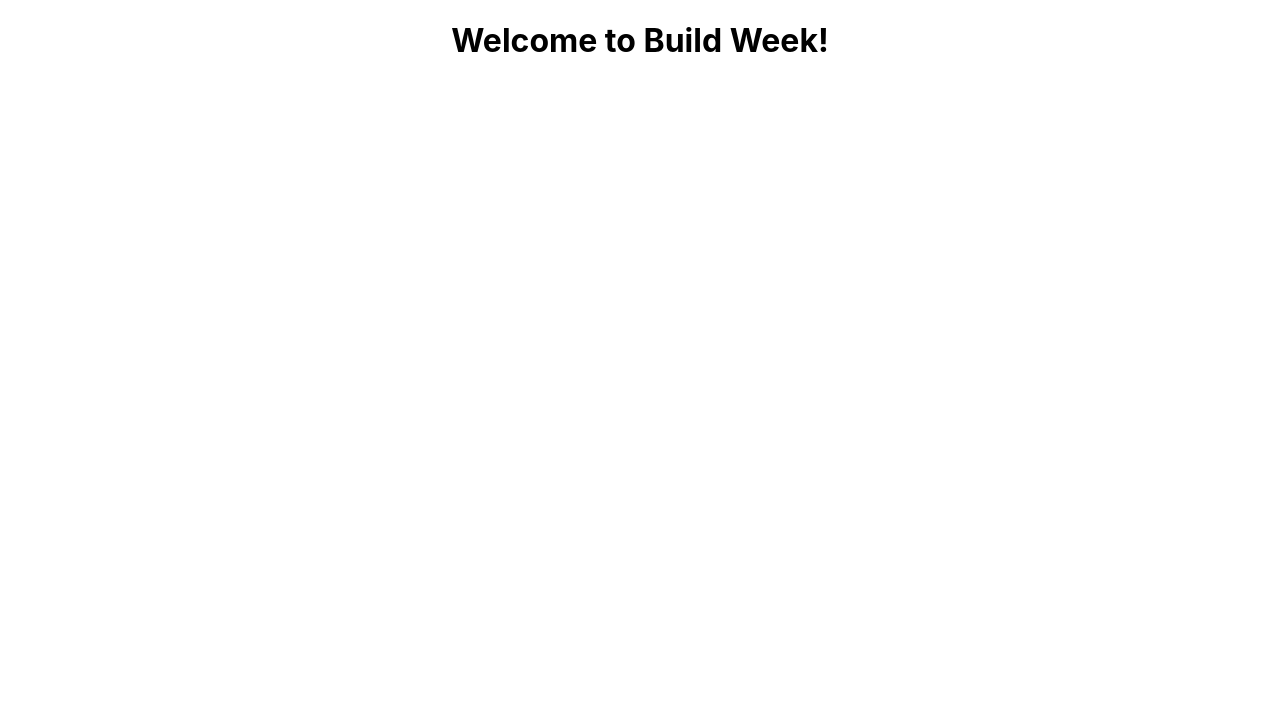
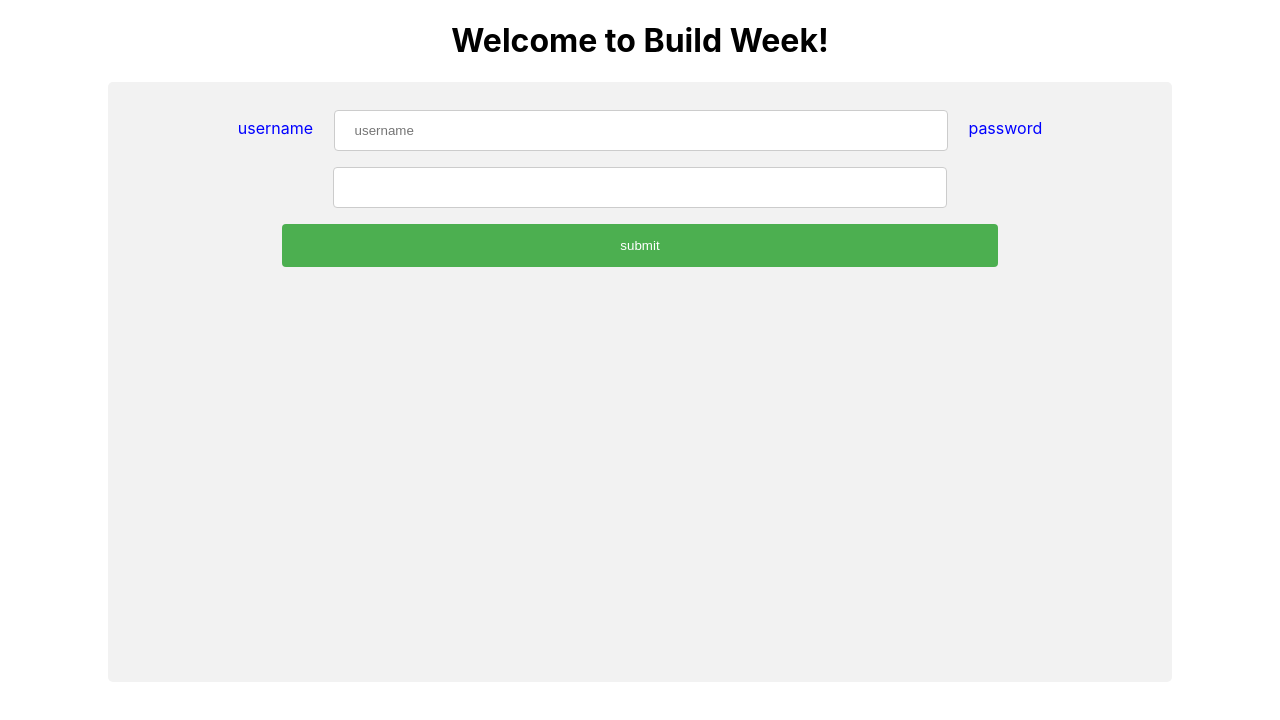
Before and after one commit to Sleep-tracker-1/Front_End, a React (Create React App) app: page / in a window 1280 px wide. Shown: the top 720 px of the page. Built offline with nearby package versions, Linux system fonts and the light colour scheme.

Commit message:
adding form and some basic styling

```diff
--- a/src/App.css
+++ b/src/App.css
@@ -1,3 +1,39 @@
 .App {
     text-align: center;
 }
+
+form {
+    display: block;
+    margin-top: 0em;
+}
+
+input[type=text], [type=password], select {
+    width: 60%;
+    padding: 12px 20px;
+    margin: 8px 0;
+    display: inline-block;
+    border: 1px solid #ccc;
+    border-radius: 4px;
+    box-sizing: border-box;
+}
+
+
+input[type=submit] {
+    width: 70%;
+    background-color: #4CAF50;
+    color: white;
+    padding: 14px 20px;
+    margin: 8px 0;
+    border: none;
+    border-radius: 4px;
+    cursor: pointer;
+}
+
+input[type=submit]:hover {
+    background-color: #45a049;
+  }
+
+label {
+    padding: 2%;
+    color: blue;
+}
--- a/src/App.js
+++ b/src/App.js
@@ -3,7 +3,7 @@ import { BrowserRouter as Router, Route } from "react-router-dom";
 import { createStore, applyMiddleware } from "redux";
 import { Provider } from "react-redux";
 import thunk from "redux-thunk";
-
+import SignupForm from "./components/Signup.js"
 import { bwReducer as reducer } from "./reducers/bwReducer";
 
 import PrivateRoute from "./components/PrivateRoute";
@@ -19,6 +19,7 @@ function App() {
             <Router>
                 <div className="App">
                     <h1>Welcome to Build Week!</h1>
+                    <SignupForm />
 
                     {/* <Route
                         exact
--- a/src/components/Signup.js
+++ b/src/components/Signup.js
@@ -0,0 +1,68 @@
+import React, { useState } from "react";
+import axios from "axios";
+import { SignupContainer } from "./styles/SignupContainer";
+
+const SignupForm = () => {
+
+    const [ user, setUser] = useState({
+        username: "",
+        password: "",
+    })
+
+    const handleChange = e => {
+        setUser({
+          ...user,
+          [e.target.name]: e.target.value,
+        })
+    }
+
+    const handleSubmit = e => {
+        e.preventDefault();
+        axios
+        .post('https://sleep-tracker-server.herokuapp.com/api/auth/register', user)
+          .then(res => console.log(res))
+          .catch(err => console.log(err))
+        // axios
+        // .post('https://sleep-tracker-server.herokuapp.com/api/auth/login', user)
+        //     .then(res => {
+        //         localStorage.setItem('token', res.data);
+        //         console.log(res);
+
+        // })
+        //     .catch(err => console.log(err))
+    };
+
+    return (
+        <>
+            <SignupContainer>
+                <form >
+                    <label htmlFor="uname">username</label>
+                    <input
+                        id="uname"
+                        type="text"
+                        name="username"
+                        placeholder="username"
+                        value={user.username}
+                        onChange={handleChange}
+                    />
+                    <label htmlFor="pword">password</label>
+                    <input
+                        id="pword"
+                        type="password"
+                        name="password"
+                        value={user.password}
+                        onChange={handleChange}
+                    />
+                    <input
+                        type="submit"
+                        value="submit"
+                        onClick={handleSubmit}
+                    />
+                </form>
+            </SignupContainer>
+
+        </>
+    )
+};
+
+export default SignupForm;
--- /dev/null
+++ b/src/components/styles/SignupContainer.js
@@ -0,0 +1,10 @@
+import styled from "styled-components";
+
+export const SignupContainer = styled.div`
+    border-radius: 5px;
+    background-color: #f2f2f2;
+    padding: 20px;
+    height: 70vh;
+    width: 80vw;
+    margin: auto;
+`
```
